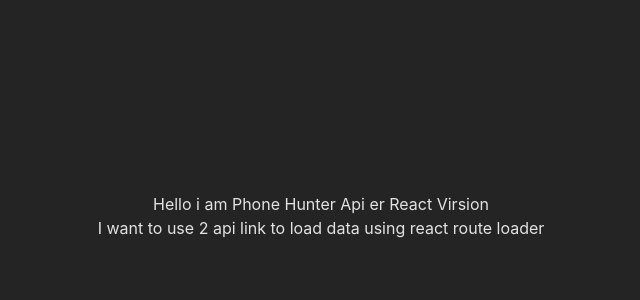
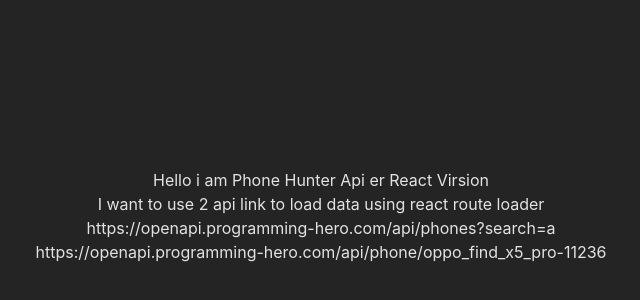
Before and after one commit to devsujoy36/Phone-Store-React, a React (Vite) app: page / in a window 1280 px wide. Shown: the part 184-484 px from the top of the page, without its empty margins (319-959 px from the left). Built offline with nearby package versions, Linux system fonts and the light colour scheme.

Commit message:
these are two api link

```diff
--- a/src/App.jsx
+++ b/src/App.jsx
@@ -8,6 +8,8 @@
       <h1>Hello i am Phone Hunter Api er React Virsion</h1>
       <h1>I want to use 2 api link to load data using react route loader</h1>
 
+      <h1>https://openapi.programming-hero.com/api/phones?search=a </h1>
+      <h1>https://openapi.programming-hero.com/api/phone/oppo_find_x5_pro-11236</h1>
     </>
   )
 }
```
